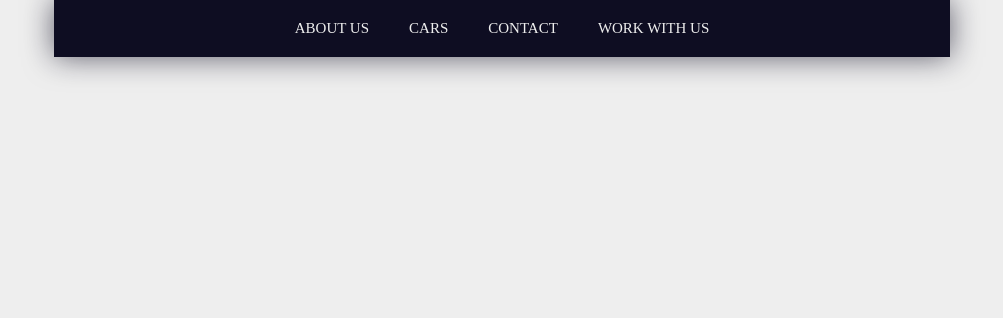
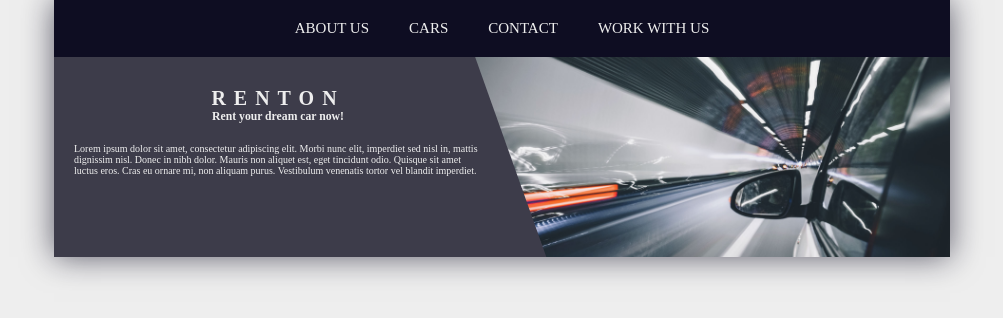
Before and after one commit to JohnyMielony07/Renton, a website: page index.html in a window 1280 px wide. Shown: the whole page, without its empty margins (138-1141 px from the left). Drawn offline with Linux system fonts and the light colour scheme.

Commit message:
Add header

```diff
--- a/index.html
+++ b/index.html
@@ -1,5 +1,6 @@
 <!DOCTYPE html>
 <html lang="pl">
+
 <head>
     <meta charset="UTF-8">
     <meta name="viewport" content="width=device-width, initial-scale=1.0">
@@ -7,6 +8,7 @@
     <title>Renton | Sports Car Rental</title>
     <link rel="stylesheet" href="css/style.css">
 </head>
+
 <body>
     <div class="container">
         <nav class="navigation">
@@ -19,8 +21,22 @@
         </nav>
 
         <header class="header">
-
+            <div class="header__text-box">
+                <div class="heading-primary">
+                    <h1 class="heading-1">Renton</h1>
+                    <h3 class="heading-3">Rent your dream car now!</h3>
+                </div>
+                <p class="header__desc">
+                    Lorem ipsum dolor sit amet, consectetur adipiscing elit.
+                    Morbi nunc elit, imperdiet sed nisl in, mattis dignissim nisl.
+                    Donec in nibh dolor. Mauris non aliquet est, eget tincidunt odio.
+                    Quisque sit amet luctus eros. Cras eu ornare mi, non aliquam purus.
+                    Vestibulum venenatis tortor vel blandit imperdiet.
+                </p>
+            </div>
+            <div class="header__img-box"></div>
         </header>
     </div>
 </body>
+
 </html>
--- a/sass/_header.scss
+++ b/sass/_header.scss
@@ -0,0 +1,35 @@
+.header {
+    color: $color-light-grey-1;
+    background-color: $color-primary-1;
+    //
+    //display: flex;
+    height: 20rem;
+
+    &__text-box {
+        padding-top: 3rem;
+        width: 50%;
+        height: 20rem;
+        margin-right: auto;
+        float: left;
+    }
+
+    &__desc {
+        padding: 2rem;
+    }
+
+    &__img-box {
+        background-image: url(../img/back-2-small.jpg);
+        width: 53%;
+        z-index: 2;
+        height: 20rem;
+        background-size: cover;
+        background-position: center;
+        clip-path: polygon(0 0, 100% 0, 100% 100%, 15% 100%);
+        margin-left: auto;
+        z-index: 2;
+    }
+}
+
+.heading-primary {
+    text-align: center;
+}
--- a/sass/_typography.scss
+++ b/sass/_typography.scss
@@ -0,0 +1,4 @@
+.heading-1 {
+    text-transform: uppercase;
+    letter-spacing: .8rem;
+}
```
Also changed, not shown: css/style.css.
